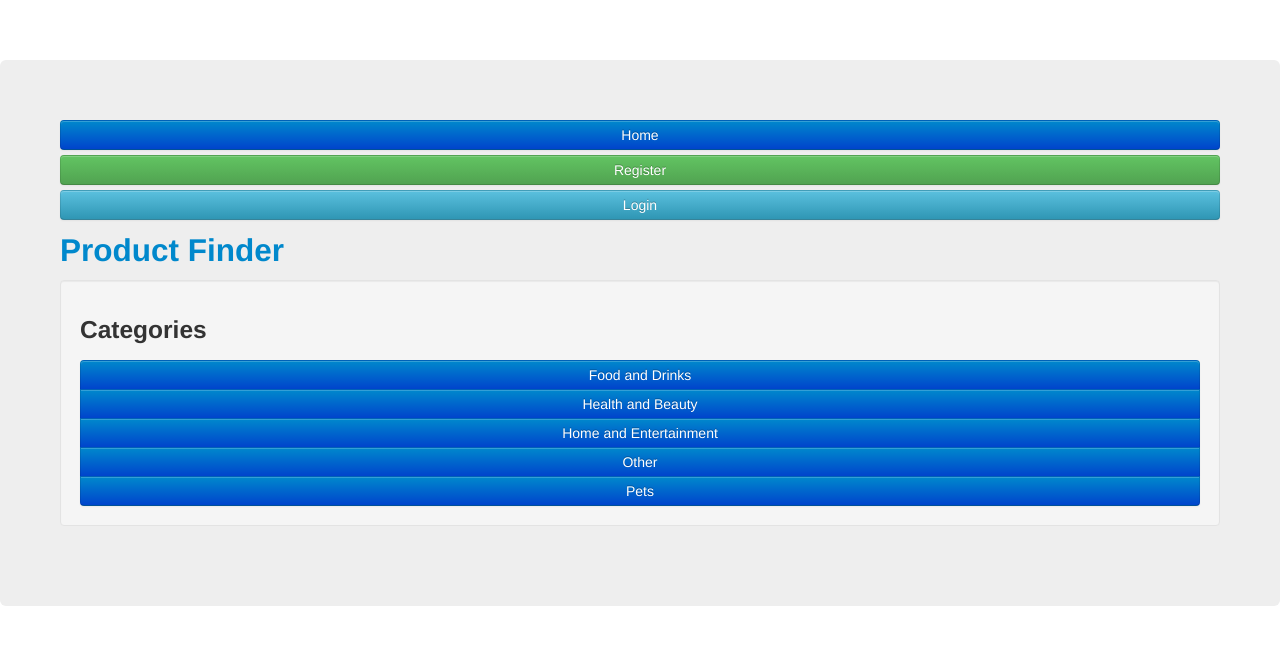
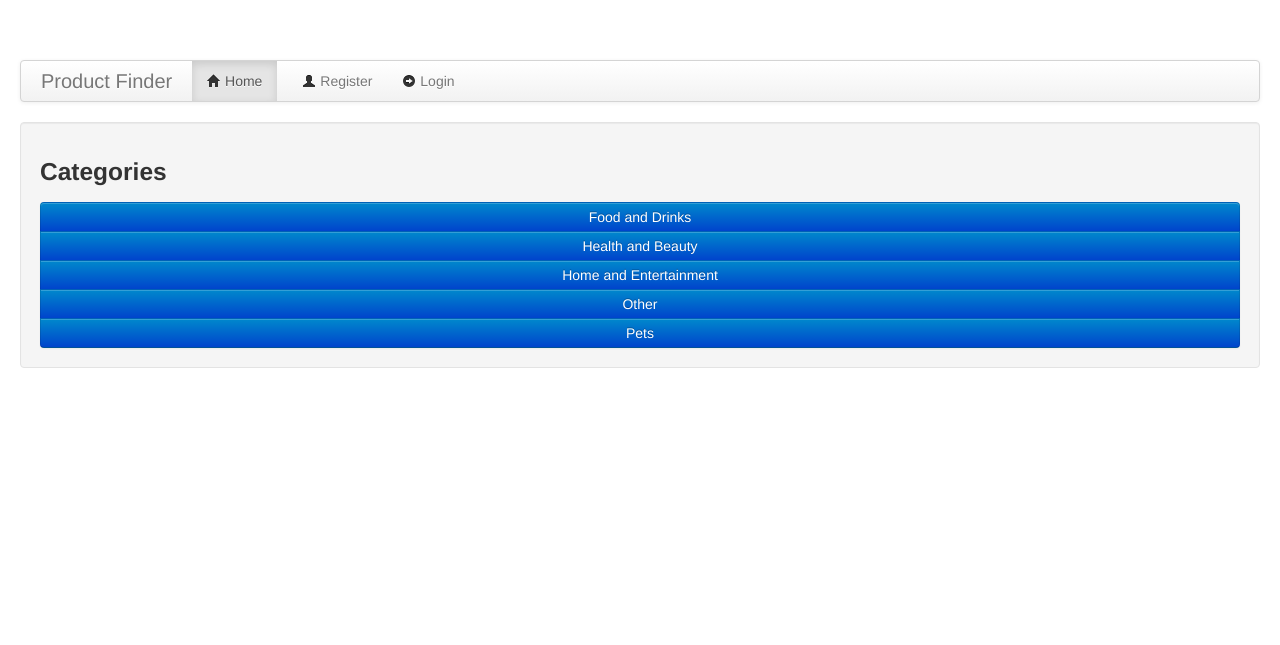
Before and after one commit to IoannisCleary/Product_Finder, a Django app: page /product_finder/ in a window 1280 px wide. Shown: the top 645 px of the page. Run offline with Django 3.2, Linux system fonts and the light colour scheme; data comes from the database, SQL or seed files in the repository; parts of the project's set-up code (start-up, migrations or seed data) failed here and were passed over; some libraries are stand-ins or nearby versions.

Commit message:
Changing web page theme
Added navigation bar and glyph icons

```diff
--- a/productfinder/templates/product_finder/base.html
+++ b/productfinder/templates/product_finder/base.html
@@ -8,23 +8,31 @@
     <link href="{% static 'css/bootstrap-fluid-adj.css' %}" rel="stylesheet">
     <link href="{% static 'css/bootstrap.min.css' %}" rel="stylesheet" media="screen">
     <link href="{% static 'css/bootstrap-responsive.css' %}" rel="stylesheet">
-    <link href="{% static 'css/style.css' %}" rel="stylesheet">
+	<link href="{% static 'css/style.css' %}" rel="stylesheet">
         <title>Product Finder - {% block title %}{% endblock %}</title>
     </head>
     <body>
-		<div class="hero-unit">
-		      <a href="/product_finder/" class="btn btn-primary btn-lg btn-block">Home</a>
+	<div class="container-fluid">
+	<div class="navbar">
+		<div class="navbar-inner">
+			<a class="brand">Product Finder</a>
+			<ul class="nav">
+				<li class="active"><a href="/product_finder/"><i class="icon-home"></i> Home</a></li>
+			</ul>
+			<ul class="nav navbar-right">
 			{% if user.is_authenticated %}
-                <a href="/product_finder/logout/" class="btn btn-danger btn-lg btn-block">Logout</a>
-            {% else %}
-                    <a href="/product_finder/register/" class="btn btn-success btn-lg btn-block">Register</a>
-                    <a href="/product_finder/login/" class="btn btn-info btn-lg btn-block">Login</a>
-            {% endif %}
-
+			    <li><a href="/product_finder/logout/"><i class="icon-circle-arrow-left"></i> Logout</a></li>
+		    {% else %}
+				<li><a href="/product_finder/register/"><i class="icon-user"></i> Register</a></li>
+				<li><a href="/product_finder/login/"><i class="icon-circle-arrow-right"></i> Login</a></li>
+			 {% endif %}
+			</ul>
+		</div>
+	</div>
 		<div >
         {% block body_block %}{% endblock %}
 		</div>
-		 </div>
+		</div>
 	<script src="{% static 'js/jquery-2.1.1.min.js' %}"></script>
     <script src="{% static 'js/bootstrap.min.js' %}"></script>
     </body>
--- a/productfinder/templates/product_finder/index.html
+++ b/productfinder/templates/product_finder/index.html
@@ -5,10 +5,9 @@
 
 		<!--<img src="{% static "logo_small.png" %}" alt="Website logo" /><br /> -->
 
-		 <a class="brand" href="/product_finder/"><h2>Product Finder</h2></a>
 		  <div class="well">
             {% if user.is_authenticated %}
-                Welcome back <b>{{ user.username }}</b>!<br />
+           <span class="label label-success">Welcome back <b>{{ user.username }}</b>!</span>
             {% endif %}
 		  <h3><b>Categories</b></h3>
 
```
Also changed, not shown: productfinder/templates/product_finder/category.html (+4 -4 lines).
